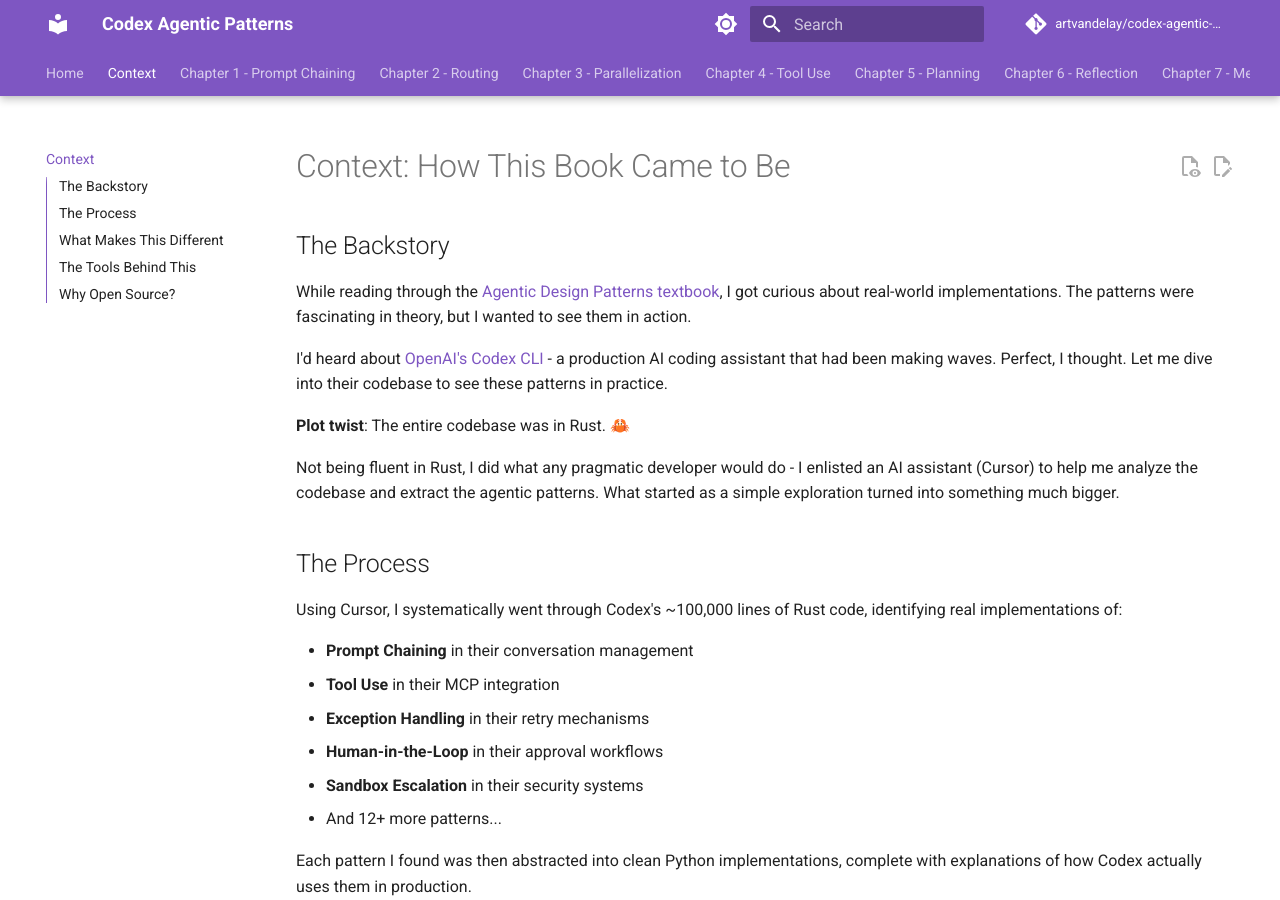
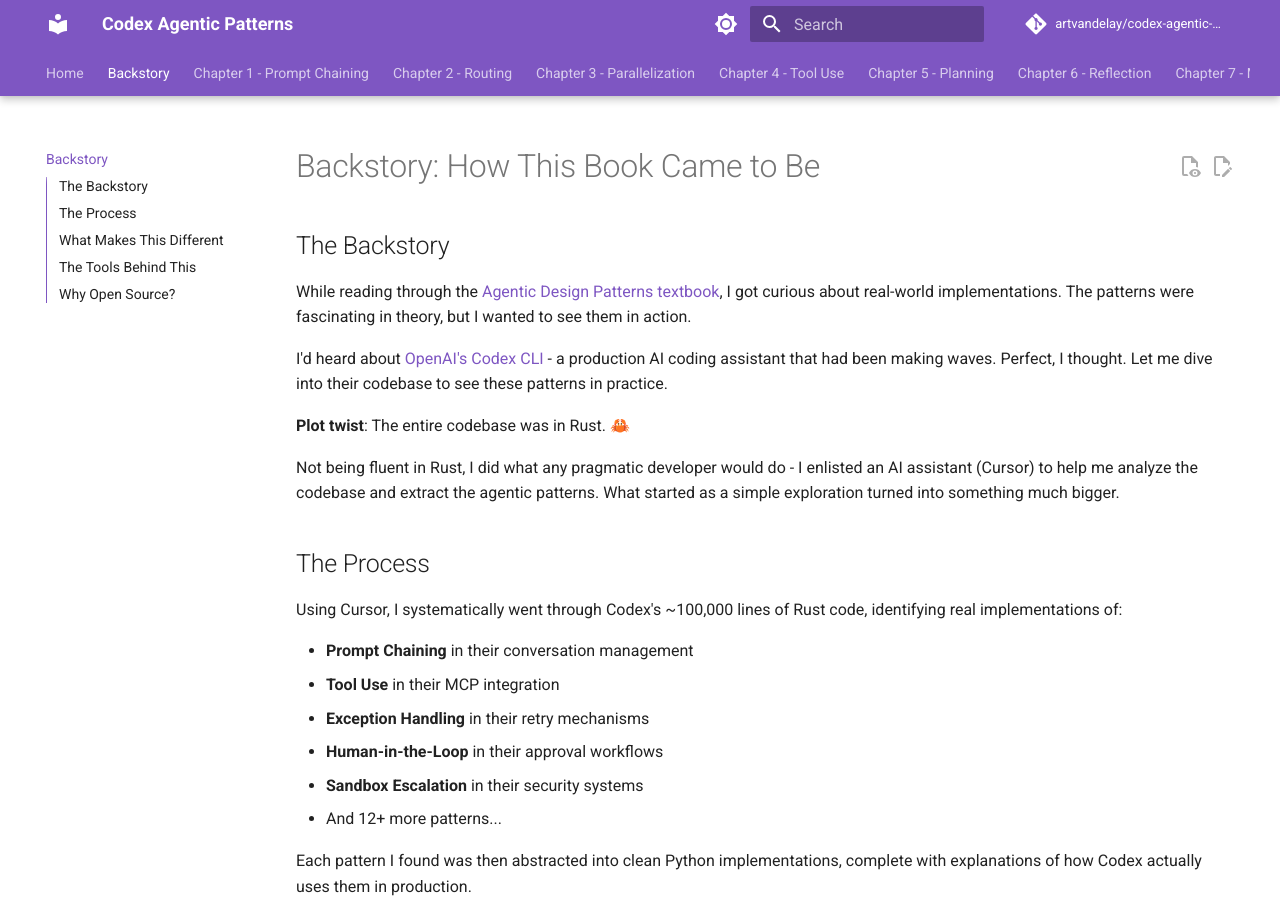
Before and after one commit to artvandelay/codex-agentic-patterns, an MkDocs documentation site: the page built from docs/context.md, in a window 1280 px wide and 900 px high. Built offline with MkDocs 1.6.1 and Material for MkDocs 9.7.7, drawn with Linux system fonts in a browser that asks for light colours; comment, search, counter and statistics services are not loaded.

Commit message:
Enhance homepage intro and rename Context to Backstory
- Add 2 sentences explaining the guide bridges theory/practice via 100k+ lines analysis
- Emphasize battle-tested production system and immediate runnable exercises
- Rename 'Context' to 'Backstory' in navigation for clearer messaging
- More compelling intro that highlights unique value proposition

```diff
--- a/docs/context.md
+++ b/docs/context.md
@@ -1,4 +1,4 @@
-# Context: How This Book Came to Be
+# Backstory: How This Book Came to Be
 
 ## The Backstory
 
--- a/mkdocs.yml
+++ b/mkdocs.yml
@@ -119,7 +119,7 @@
 
 nav:
   - Home: index.md
-  - Context: context.md
+  - Backstory: context.md
   - Chapter 1 - Prompt Chaining: learning-material/01-prompt-chaining/README.md
   - Chapter 2 - Routing: learning-material/02-routing/README.md
   - Chapter 3 - Parallelization: learning-material/03-parallelization/README.md
```
Also changed, not shown: docs/index.md (+2 -0 lines).
